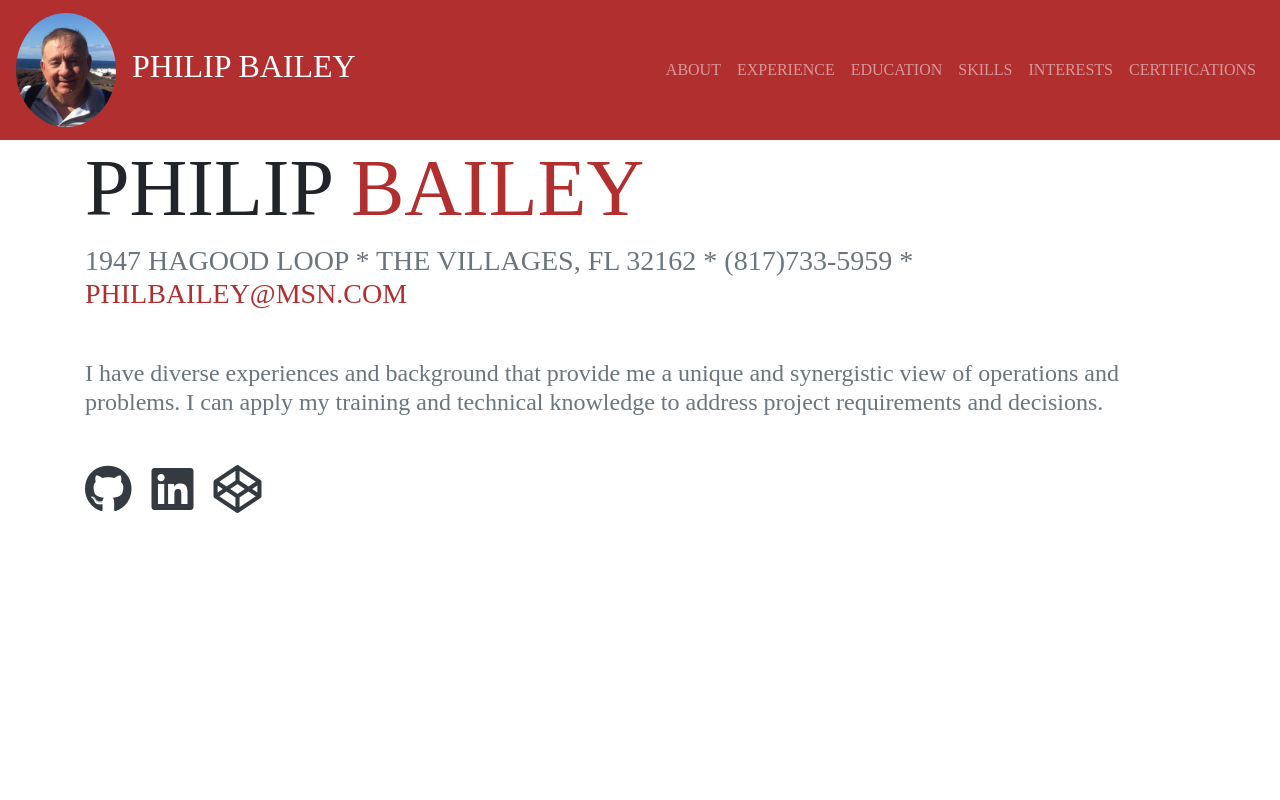
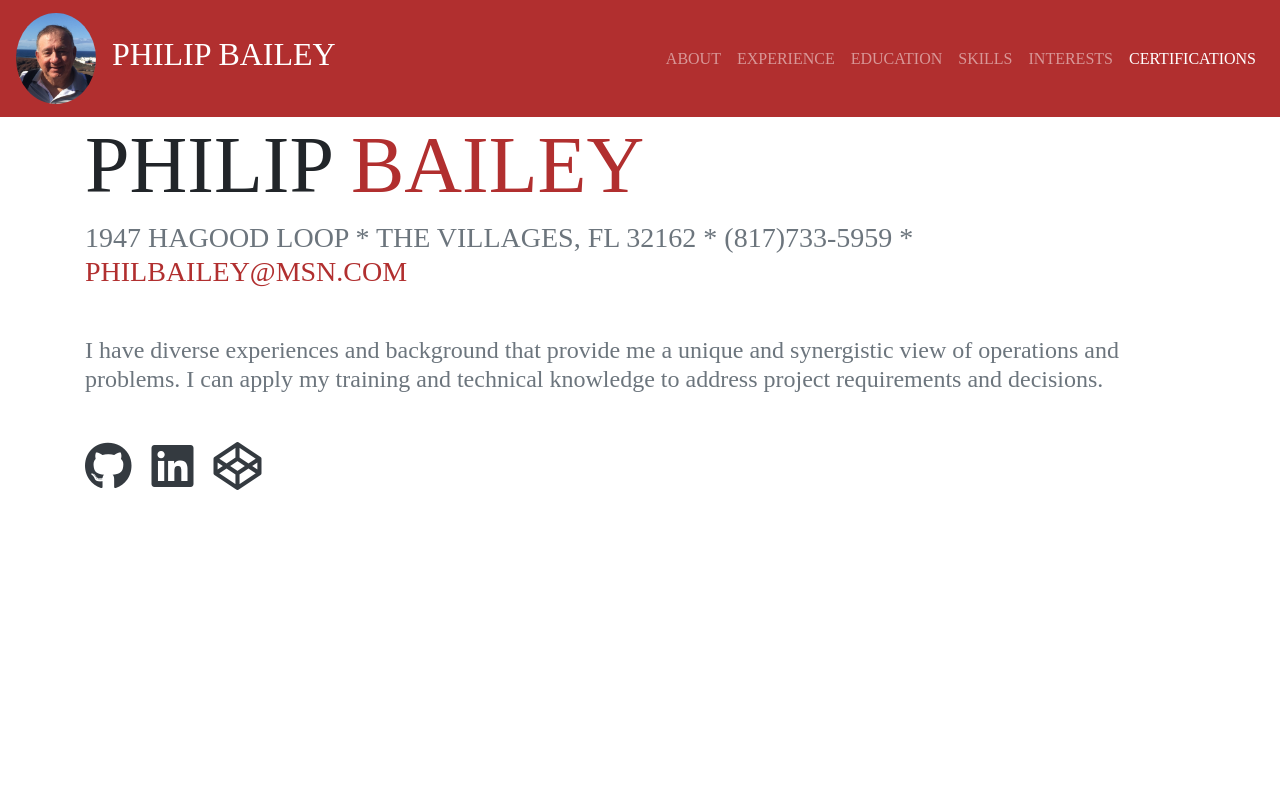
Before and after one commit to ursawd/Portfolio, a plain HTML site: page index.html in a window 1280 px wide. Shown: the top 800 px of the page. Drawn offline with nearby package versions, Linux system fonts and the light colour scheme; a web font is replaced by a local one.

Commit message:
add scrollspy

```diff
--- a/index.html
+++ b/index.html
@@ -31,7 +31,7 @@
     />
     <link rel="stylesheet" href="style.css" />
   </head>
-  <body>
+  <body data-spy="scroll" data-target="#navbarSupportedContent">
     <nav class="navbar navbar-expand-md navbar-dark m-bg-red sticky-top">
       <div class="d-inline-flex align-items-center">
         <a class="navbar-brand" href="#"
@@ -39,7 +39,7 @@
             class="d-none d-sm-block rounded-circle"
             src="./img/phil.jpg"
             alt=""
-            width="100"
+            width="80"
         /></a>
         <h2 class="text-white d-inline">PHILIP BAILEY</h2>
       </div>
--- a/style.css
+++ b/style.css
@@ -1,6 +1,7 @@
 /* =============================TAGS====================================== */
 html {
   scroll-behavior: smooth;
+  position: relative;
 }
 body {
   font-family: "Saira Extra Condensed";
@@ -16,7 +17,7 @@ body {
   font-size: 5rem;
 }
 .sec-height {
-  min-height: 100vh;
+  min-height: 90vh;
 }
 /* From: https://spigotdesign.com/smooth-scroll-offset-anchor-links-with-css April 8,2020 */
 /* and https://developer.mozilla.org/en-US/docs/Web/CSS/:target  */
```
